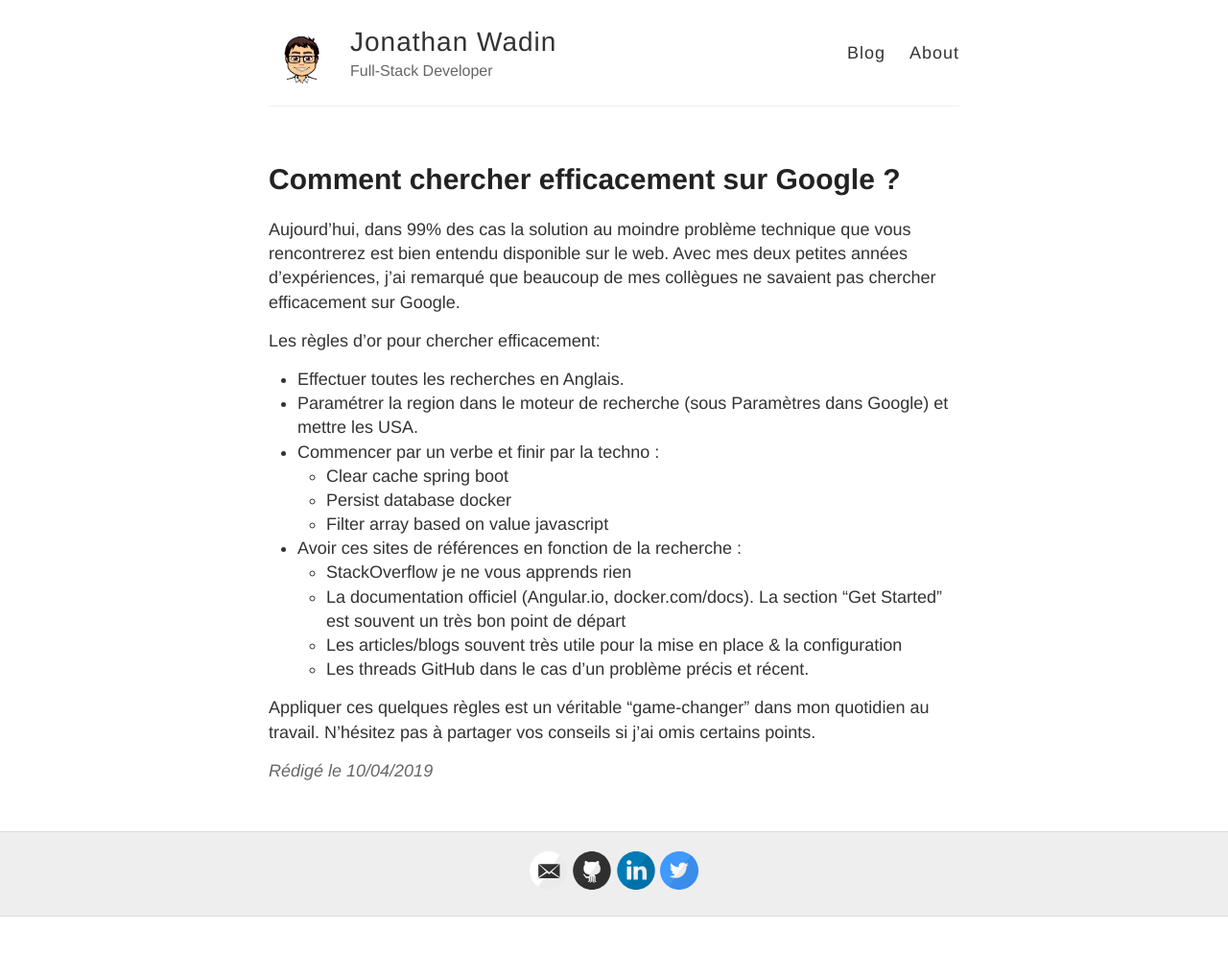
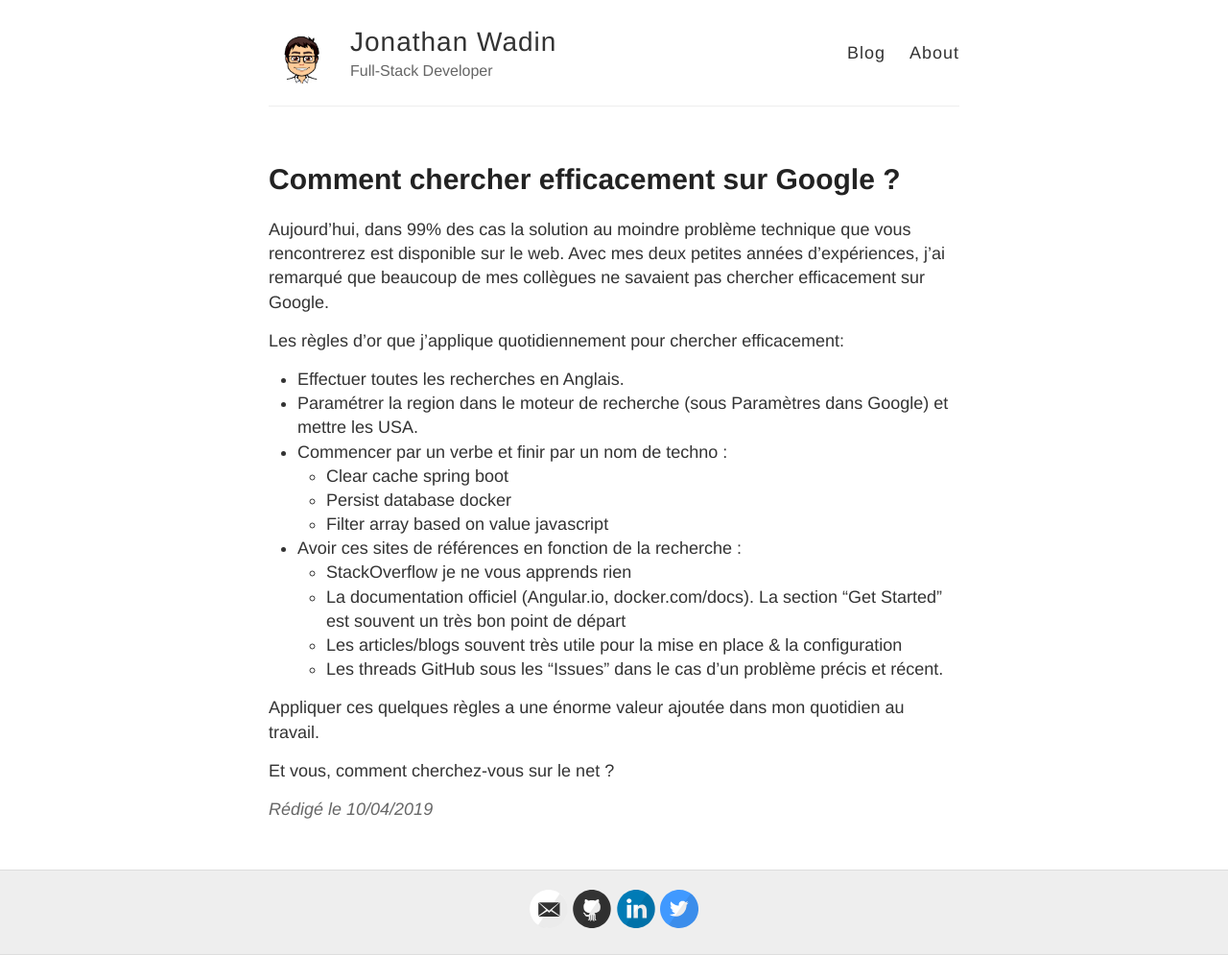
Before and after one commit to wadinj/wadinj.github.io, a Jekyll site: the page built from _posts/2019-4-10-comment-chercher-sur-google.md, in a window 1280 px wide. Shown: the whole page at 96% size. Built offline with Jekyll 4.4.1, drawn with Linux system fonts in a browser that asks for light colours; comment, search, counter and statistics services are not loaded; before the commit the page ends 955 px from its top, so only the background shows below that.

Commit message:
(fix) typo & structure

```diff
--- a/_posts/2019-4-10-comment-chercher-sur-google.md
+++ b/_posts/2019-4-10-comment-chercher-sur-google.md
@@ -4,13 +4,13 @@ title: Comment chercher efficacement sur Google ?
 comments: true
 ---
 
-Aujourd'hui, dans 99% des cas la solution au moindre problème technique que vous rencontrerez est bien entendu disponible sur le web. Avec mes deux petites années d'expériences, j'ai remarqué que beaucoup de mes collègues ne savaient pas chercher efficacement sur Google.
+Aujourd'hui, dans 99% des cas la solution au moindre problème technique que vous rencontrerez est disponible sur le web. Avec mes deux petites années d'expériences, j'ai remarqué que beaucoup de mes collègues ne savaient pas chercher efficacement sur Google.
 
-Les règles d'or pour chercher efficacement:
+Les règles d'or que j'applique quotidiennement pour chercher efficacement:
 
 - Effectuer toutes les recherches en Anglais.
 - Paramétrer la region dans le moteur de recherche (sous Paramètres dans Google) et mettre les USA.
-- Commencer par un verbe et finir par la techno :
+- Commencer par un verbe et finir par un nom de techno :
   - Clear cache spring boot
   - Persist database docker
   - Filter array based on value javascript
@@ -18,7 +18,8 @@ Les règles d'or pour chercher efficacement:
   - StackOverflow je ne vous apprends rien
   - La documentation officiel (Angular.io, docker.com/docs). La section "Get Started" est souvent un très bon point de départ
   - Les articles/blogs souvent très utile pour la mise en place & la configuration
-  - Les threads GitHub dans le cas d'un problème précis et récent.
+  - Les threads GitHub sous les "Issues" dans le cas d'un problème précis et récent.
 
-Appliquer ces quelques règles est un véritable "game-changer" dans mon quotidien au travail.
-N'hésitez pas à partager vos conseils si j'ai omis certains points.
+Appliquer ces quelques règles a une énorme valeur ajoutée dans mon quotidien au travail.
+
+Et vous, comment cherchez-vous sur le net ?
```
